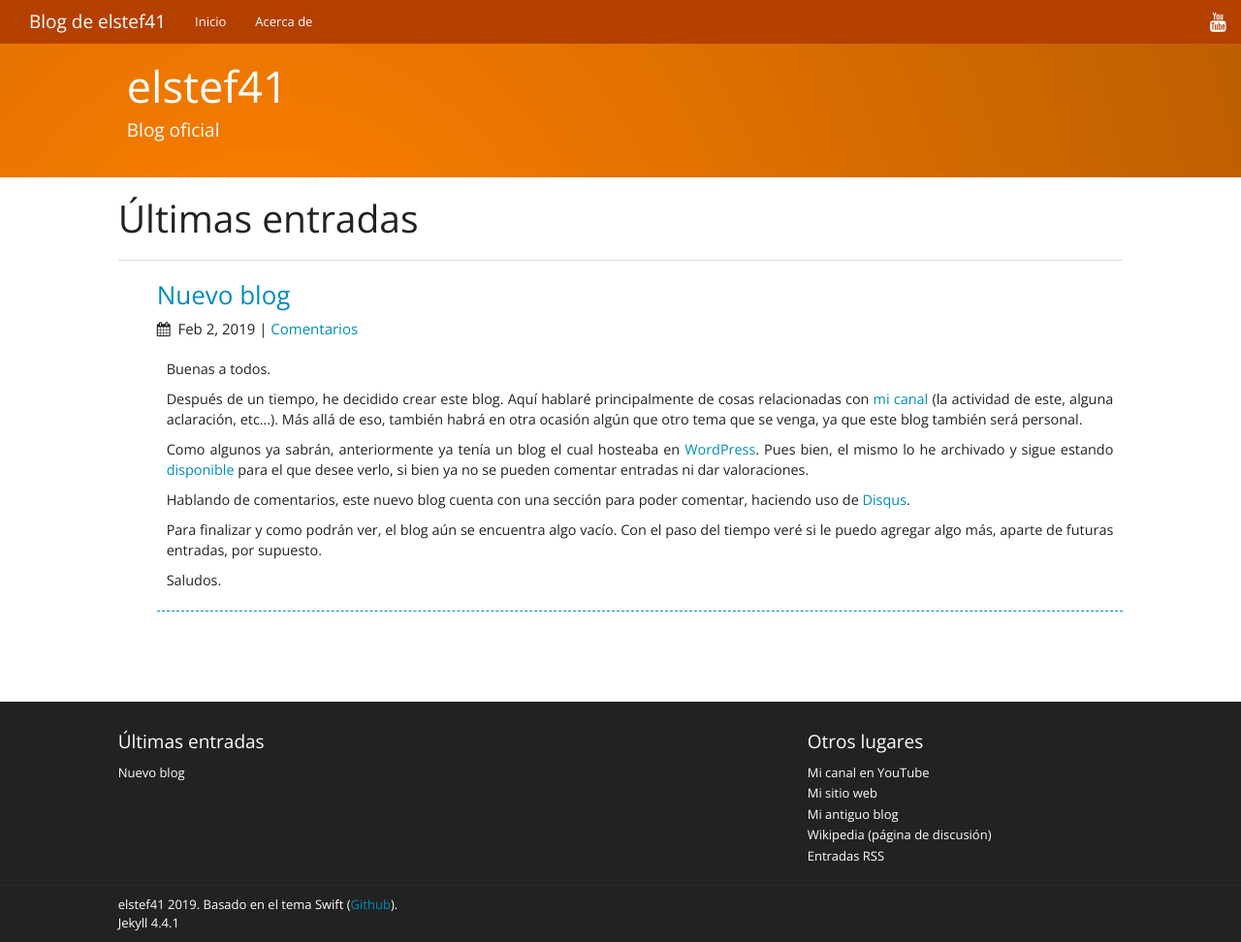
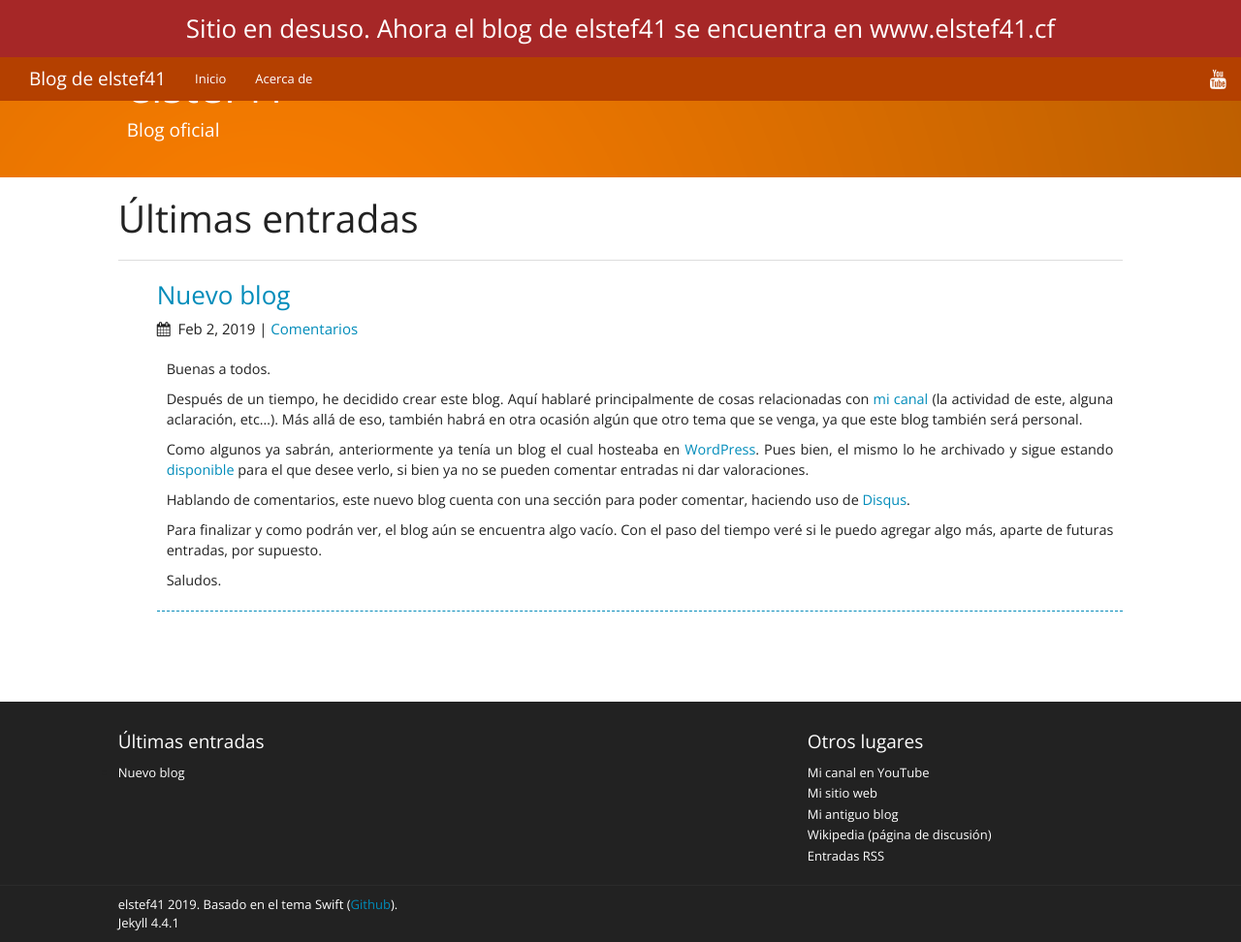
Before and after one commit to elstef41/legacy-blog, a Jekyll site: the page built from index.md, in a window 1280 px wide and 972 px high. Shown: the whole window at 97% size. Built offline with Jekyll 4.4.1, drawn with Linux system fonts in a browser that asks for light colours; nearby versions of some CDN libraries.

Commit message:
Aviso en header

```diff
--- a/_includes/header.html
+++ b/_includes/header.html
@@ -1,4 +1,7 @@
     <div class="col-md-12 navbar navbar-inverse navbar-fixed-top">
+      <div class="adv" style="color: #fff;text-align: center;">
+        <h3 style="background: #a62727;margin: 0;padding: 15px;margin-left: -15px;margin-right: -15px;">Sitio en desuso. Ahora el blog de elstef41 se encuentra en <a href="https://www.elstef41.cf" style="color:#fff">www.elstef41.cf</a></h3>
+      </div>
       <div class="navbar-header">
         <button type="button" class="navbar-toggle" data-toggle="collapse" data-target=".navbar-inverse-collapse">
           <span class="icon-bar"></span>
```
